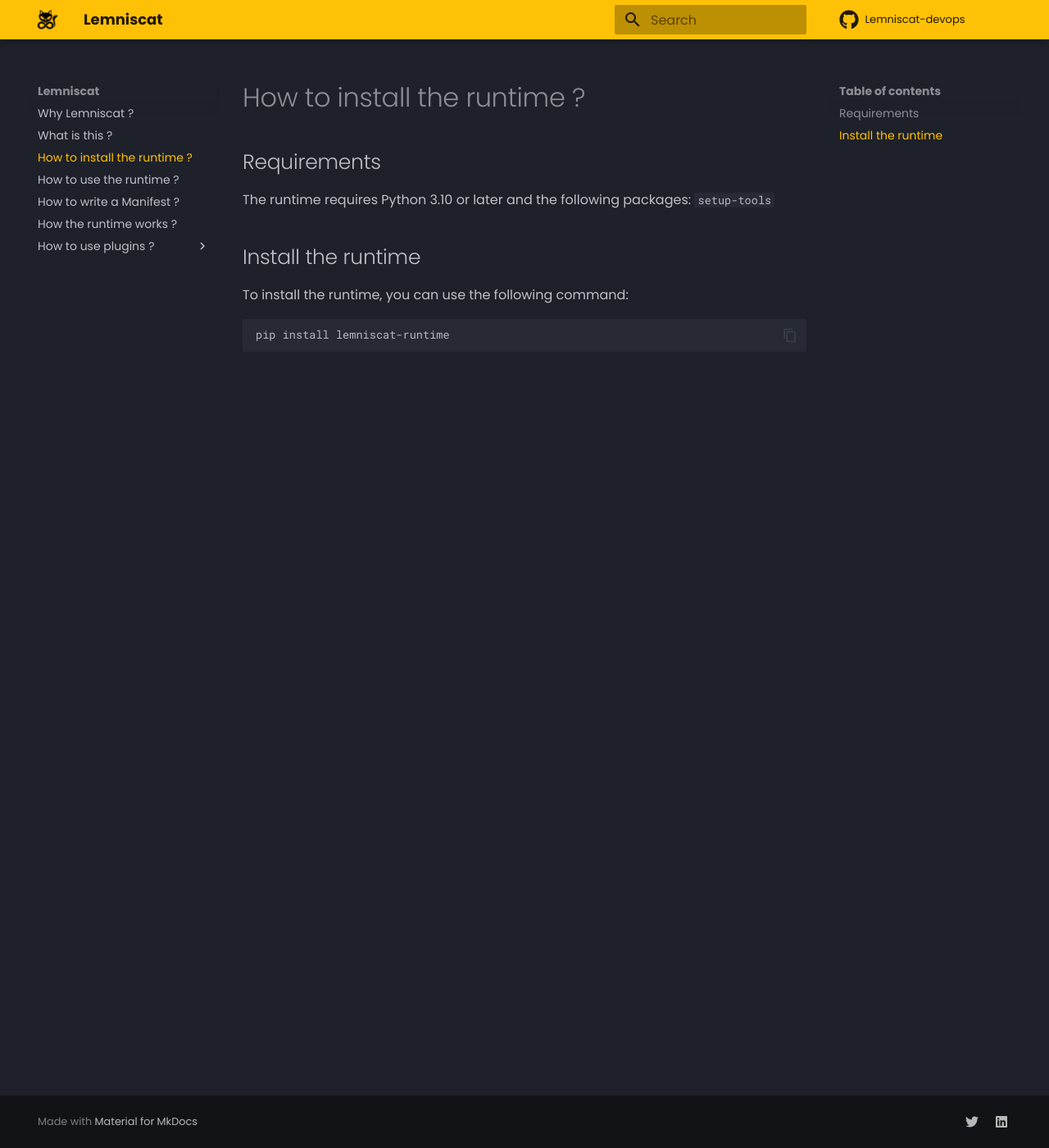
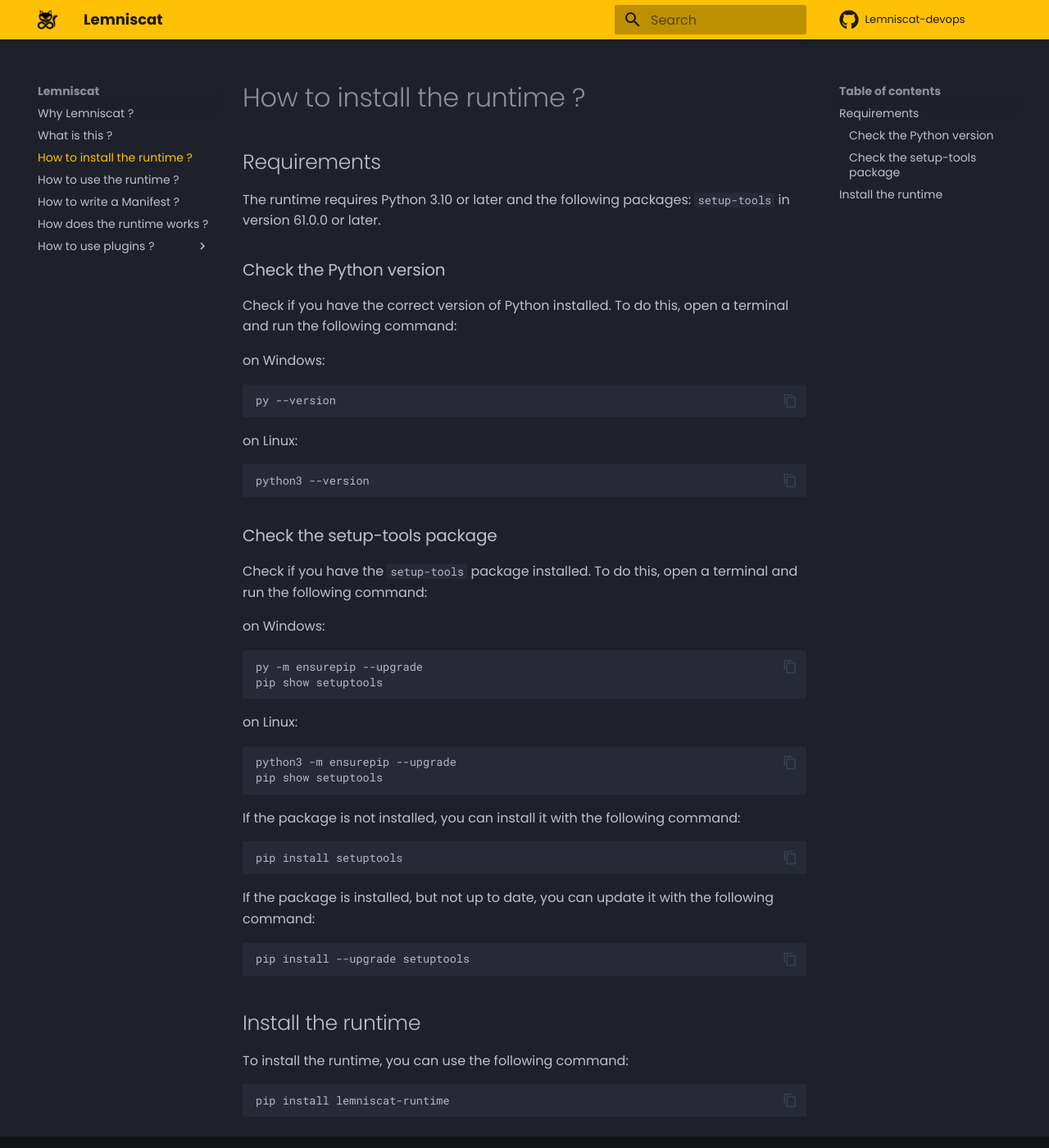
Before and after one commit to lemniscat-devops/doc, an MkDocs documentation site: the page built from doc/docs/setup.md, in a window 1280 px wide and 1400 px high. Shown: the whole window at 82% size. Built offline with MkDocs 1.6.1 and Material for MkDocs 9.7.7, drawn with Linux system fonts in a browser that asks for light colours.

Commit message:
feat: detail setup page (#6)

````diff
--- a/doc/docs/setup.md
+++ b/doc/docs/setup.md
@@ -1,8 +1,51 @@
 ## Requirements
 The runtime requires Python 3.10 or later and the following packages:
-`setup-tools`
+`setup-tools` in version 61.0.0 or later.
+
+### Check the Python version
+
+Check if you have the correct version of Python installed. To do this, open a terminal and run the following command:
+
+on Windows:
+```bash
+py --version
+```
+
+on Linux:
+```bash
+python3 --version
+```
+### Check the setup-tools package
+
+Check if you have the `setup-tools` package installed. To do this, open a terminal and run the following command:
+
+on Windows:
+```bash
+py -m ensurepip --upgrade
+pip show setuptools
+```
+
+on Linux:
+```bash
+python3 -m ensurepip --upgrade
+pip show setuptools
+```
+
+If the package is not installed, you can install it with the following command:
+
+```bash
+pip install setuptools
+```
+
+If the package is installed, but not up to date, you can update it with the following command:
+
+```bash
+pip install --upgrade setuptools
+```
+
 
 ## Install the runtime
+
 To install the runtime, you can use the following command:
 
 ```bash
--- a/mkdocs.yml
+++ b/mkdocs.yml
@@ -37,7 +37,7 @@
   - How to install the runtime ? : setup.md
   - How to use the runtime ? : usage.md
   - How to write a Manifest ? : manifest.md
-  - How the runtime works ? : runtime.md
+  - How does the runtime works ? : runtime.md
   - How to use plugins ?:
     - Terraform: plugins/terraform/README.md
     - Powershell: plugins/powershell/README.md
````
Also changed, not shown: doc/docs/index.md (+25 -1 lines), doc/docs/runtime.md (+8 -8 lines).
